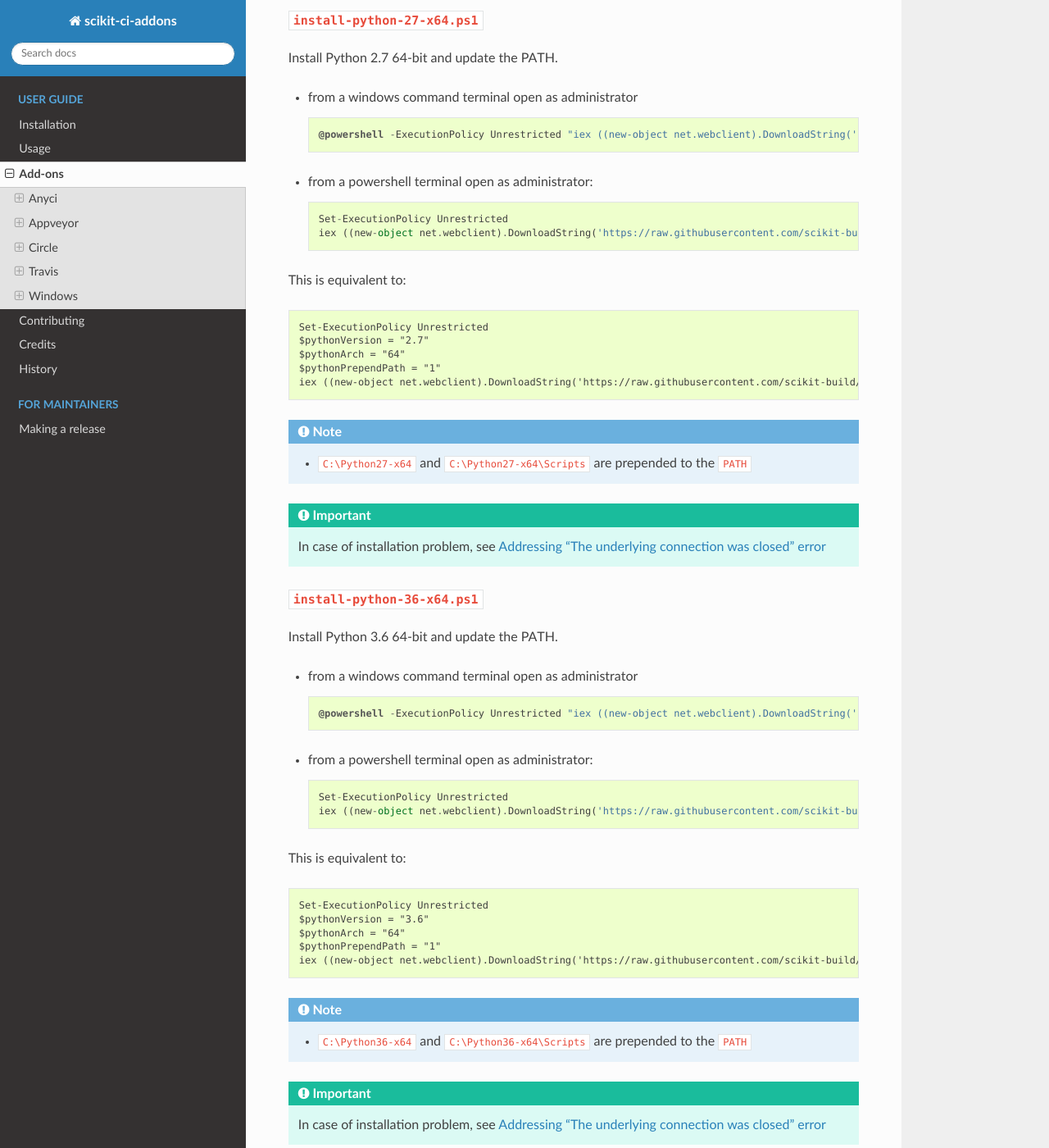
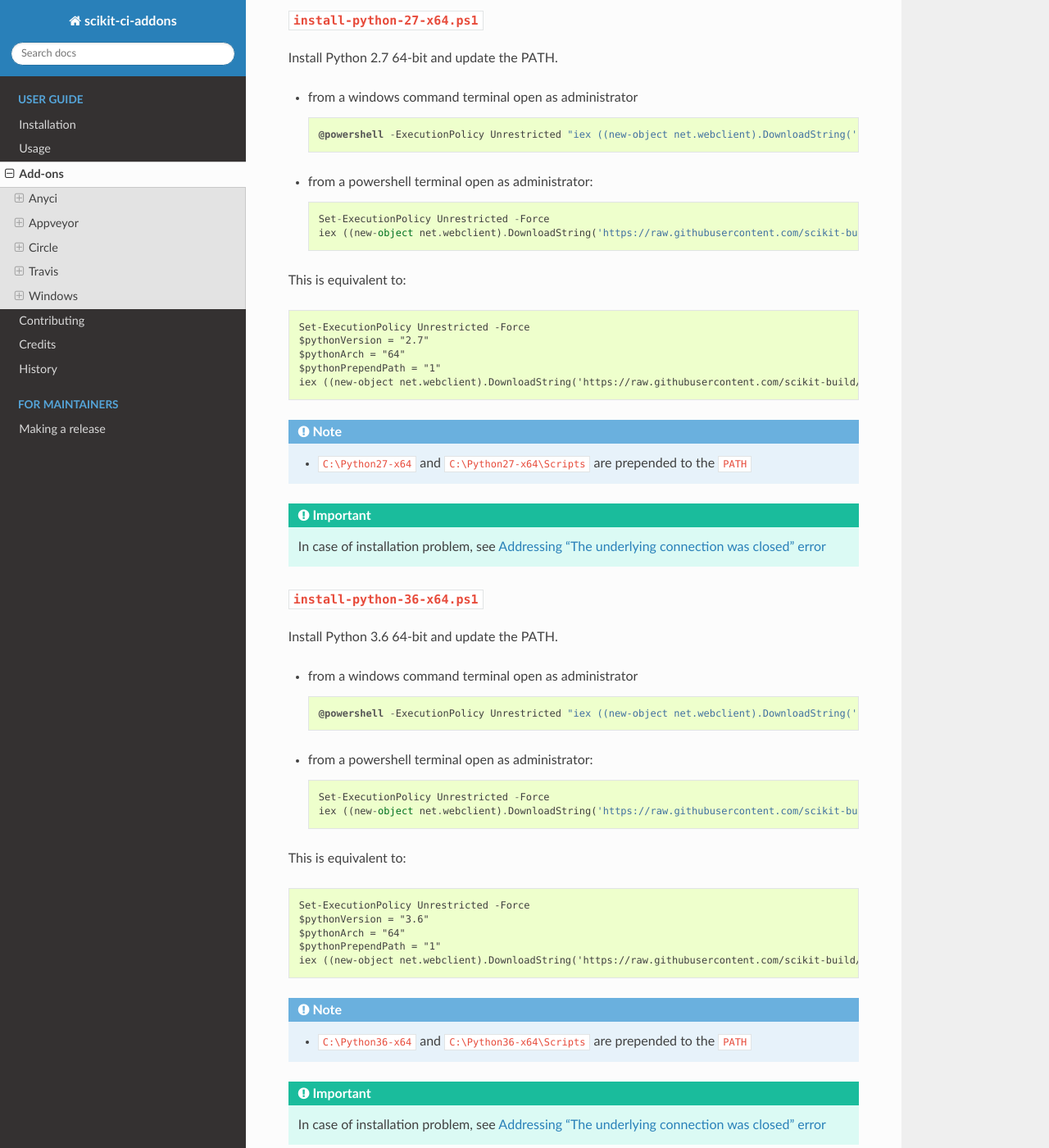
Before and after one commit to scikit-build/scikit-ci-addons, a Sphinx documentation site: the page built from docs/addons.rst, in a window 1280 px wide and 1400 px high, scrolled down 19369 px. Shown: the whole window at 82% size. Built offline with Sphinx 7.4.7 and the Read the Docs theme 2.0.0, drawn with Linux system fonts in a browser that asks for light colours; some of the changed text lies outside the part shown.

Commit message:
windows: Do not prompt for execution policy update

```diff
--- a/docs/windows/install-scripts.rst
+++ b/docs/windows/install-scripts.rst
@@ -9,7 +9,7 @@ install them:
 
 * or from a powershell terminal open as administrator: ::
 
-    Set-ExecutionPolicy Unrestricted
+    Set-ExecutionPolicy Unrestricted -Force
     iex ((new-object net.webclient).DownloadString('https://raw.githubusercontent.com/scikit-build/scikit-ci-addons/master/windows/install-python-36-x64.ps1'))
     iex ((new-object net.webclient).DownloadString('https://raw.githubusercontent.com/scikit-build/scikit-ci-addons/master/windows/install-git.ps1'))
 
@@ -32,7 +32,7 @@ Install selected CMake version in ``C:\cmake-X.Y.Z``.
 
 * from a powershell terminal open as administrator: ::
 
-    Set-ExecutionPolicy Unrestricted
+    Set-ExecutionPolicy Unrestricted -Force
     $cmakeVersion="3.8.1"
     iex ((new-object net.webclient).DownloadString('https://raw.githubusercontent.com/scikit-build/scikit-ci-addons/master/windows/install-cmake.ps1'))
 
@@ -57,7 +57,7 @@ Install Git 2.11.0 (including Git Bash) on the system.
 
 * from a powershell terminal open as administrator: ::
 
-    Set-ExecutionPolicy Unrestricted
+    Set-ExecutionPolicy Unrestricted -Force
     iex ((new-object net.webclient).DownloadString('https://raw.githubusercontent.com/scikit-build/scikit-ci-addons/master/windows/install-git.ps1'))
 
 
@@ -69,7 +69,7 @@ Install Git 2.11.0 (including Git Bash) on the system.
 
 
 ``install-miniconda3.ps1``
-^^^^^^^^^^^^^^^^^^^^^
+^^^^^^^^^^^^^^^^^^^^^^^^^^
 
 Install latest miniconda3 environment into ``C:\Miniconda3``.
 
@@ -80,7 +80,7 @@ Install latest miniconda3 environment into ``C:\Miniconda3``.
 
 * from a powershell terminal open as administrator: ::
 
-    Set-ExecutionPolicy Unrestricted
+    Set-ExecutionPolicy Unrestricted -Force
     iex ((new-object net.webclient).DownloadString('https://raw.githubusercontent.com/scikit-build/scikit-ci-addons/master/windows/install-miniconda3.ps1'))
 
 
@@ -103,7 +103,7 @@ Install ninja executable v1.7.2 into ``C:\ninja-1.7.2``.
 
 * from a powershell terminal open as administrator: ::
 
-    Set-ExecutionPolicy Unrestricted
+    Set-ExecutionPolicy Unrestricted -Force
     iex ((new-object net.webclient).DownloadString('https://raw.githubusercontent.com/scikit-build/scikit-ci-addons/master/windows/install-ninja.ps1'))
 
 
@@ -126,7 +126,7 @@ Install NSIS 3.01 on the system.
 
 * from a powershell terminal open as administrator: ::
 
-    Set-ExecutionPolicy Unrestricted
+    Set-ExecutionPolicy Unrestricted -Force
     iex ((new-object net.webclient).DownloadString('https://raw.githubusercontent.com/scikit-build/scikit-ci-addons/master/windows/install-nsis.ps1'))
 
 
@@ -186,13 +186,13 @@ Install Python 2.7 64-bit and update the PATH.
 
 * from a powershell terminal open as administrator: ::
 
-    Set-ExecutionPolicy Unrestricted
+    Set-ExecutionPolicy Unrestricted -Force
     iex ((new-object net.webclient).DownloadString('https://raw.githubusercontent.com/scikit-build/scikit-ci-addons/master/windows/install-python-27-x64.ps1'))
 
 
 This is equivalent to: ::
 
-    Set-ExecutionPolicy Unrestricted
+    Set-ExecutionPolicy Unrestricted -Force
     $pythonVersion = "2.7"
     $pythonArch = "64"
     $pythonPrependPath = "1"
@@ -217,13 +217,13 @@ Install Python 3.6 64-bit and update the PATH.
 
 * from a powershell terminal open as administrator: ::
 
-    Set-ExecutionPolicy Unrestricted
+    Set-ExecutionPolicy Unrestricted -Force
     iex ((new-object net.webclient).DownloadString('https://raw.githubusercontent.com/scikit-build/scikit-ci-addons/master/windows/install-python-36-x64.ps1'))
 
 
 This is equivalent to: ::
 
-    Set-ExecutionPolicy Unrestricted
+    Set-ExecutionPolicy Unrestricted -Force
     $pythonVersion = "3.6"
     $pythonArch = "64"
     $pythonPrependPath = "1"
@@ -251,7 +251,7 @@ Install `Slik SVN <https://sliksvn.com/download/>`_ 1.9.5 in the following direc
 
 * from a powershell terminal open as administrator: ::
 
-    Set-ExecutionPolicy Unrestricted
+    Set-ExecutionPolicy Unrestricted -Force
     iex ((new-object net.webclient).DownloadString('https://raw.githubusercontent.com/scikit-build/scikit-ci-addons/master/windows/install-svn.ps1'))
 
 
```
